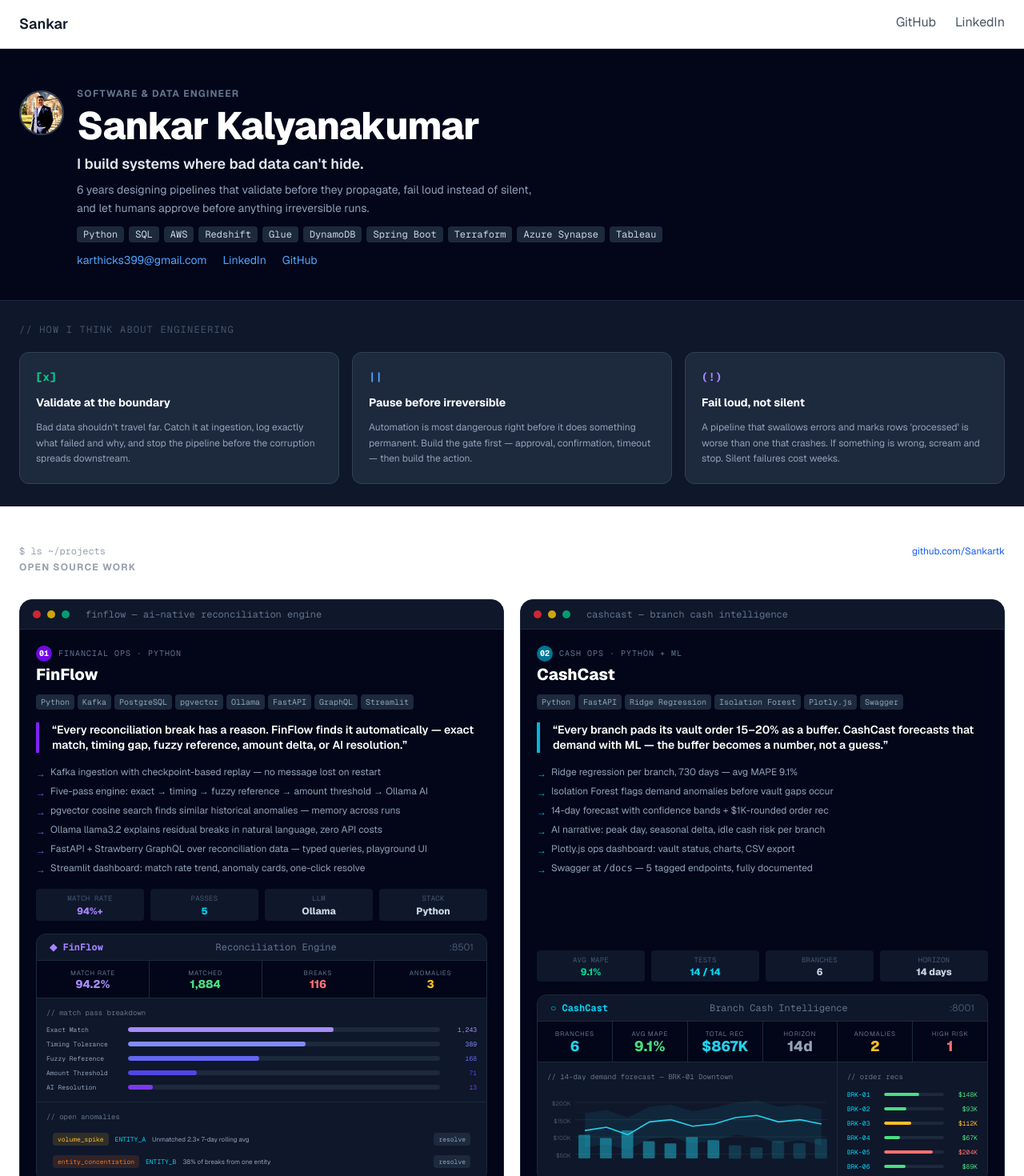
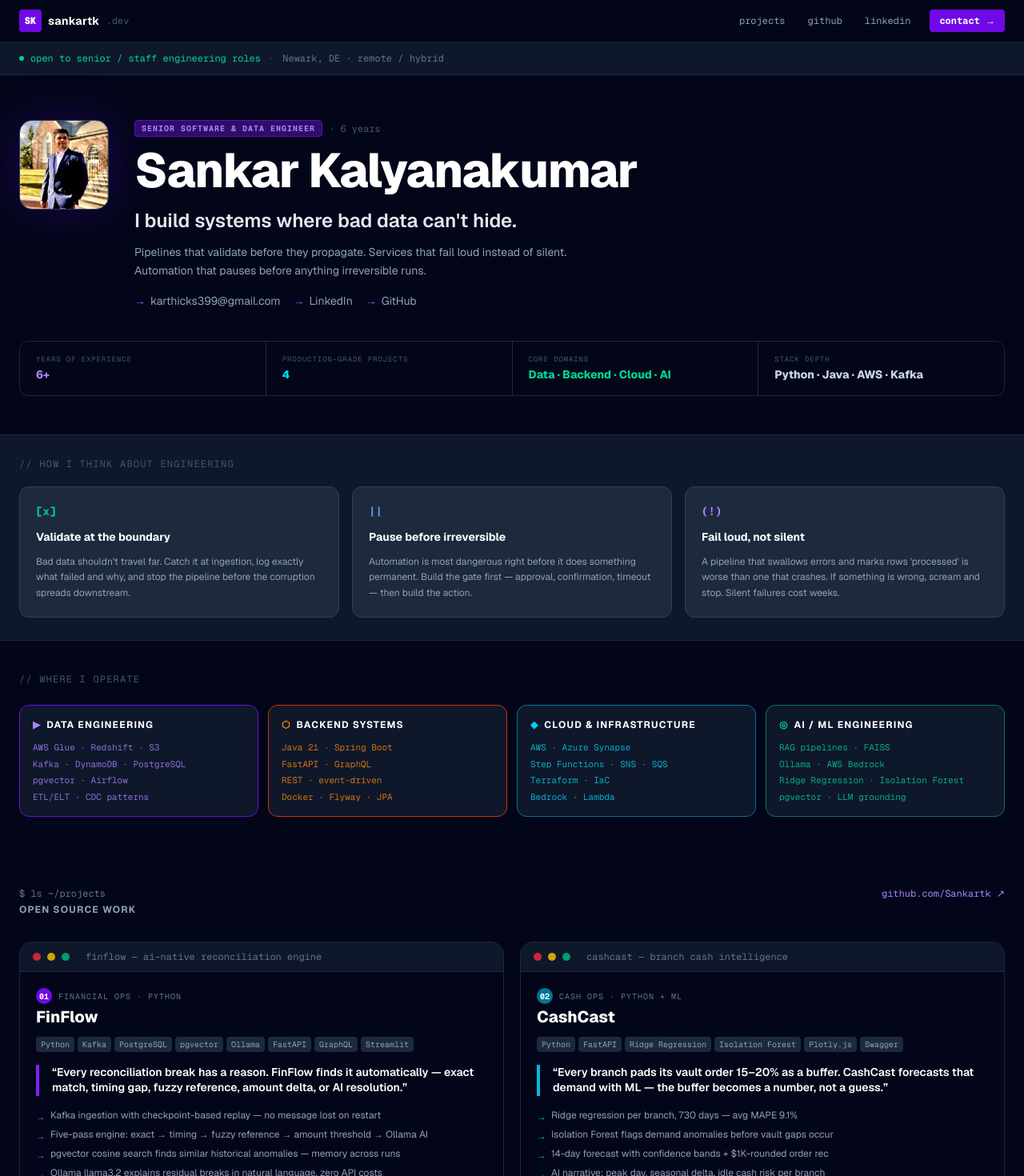
Before and after one commit to Sankartk/sankar-portfolio, a Next.js app: page / in a window 1280 px wide. Shown: the top 1470 px of the page at 80% size. Built offline with nearby package versions, Linux system fonts and the light colour scheme.

Commit message:
redesign: dark navbar, expanded hero, expertise section, contact CTA

```diff
--- a/app/page.tsx
+++ b/app/page.tsx
@@ -2,35 +2,80 @@ import Navbar from "../components/Navbar"
 
 export default function Home() {
   return (
-    <main className="bg-white text-gray-900 min-h-screen font-sans">
+    <main className="bg-slate-950 text-gray-900 min-h-screen font-sans">
       <Navbar />
 
       {/* HERO */}
       <section className="bg-slate-950 text-white">
-        <div className="max-w-screen-2xl mx-auto px-6 pt-12 pb-10">
-          <div className="flex items-start gap-4">
-            <img src="/profile.jpg" className="w-12 h-12 sm:w-14 sm:h-14 rounded-full border-2 border-slate-700 object-cover flex-shrink-0 mt-1" alt="Sankar" />
-            <div className="flex flex-col gap-2 flex-1">
-              <p className="text-slate-500 text-xs font-bold uppercase tracking-widest">Software &amp; Data Engineer</p>
-              <h1 className="text-3xl sm:text-4xl md:text-5xl font-extrabold tracking-tight leading-none">Sankar Kalyanakumar</h1>
-              <p className="text-slate-200 text-lg font-semibold leading-snug max-w-2xl mt-1">
+        {/* availability banner */}
+        <div className="border-b border-slate-800 bg-slate-900">
+          <div className="max-w-screen-2xl mx-auto px-6 py-2 flex items-center gap-2">
+            <span className="w-1.5 h-1.5 rounded-full bg-emerald-400 animate-pulse flex-shrink-0"/>
+            <span className="text-xs font-mono text-emerald-400">open to senior / staff engineering roles</span>
+            <span className="text-slate-700 mx-1">·</span>
+            <span className="text-xs text-slate-500 font-mono">Newark, DE · remote / hybrid</span>
+          </div>
+        </div>
+
+        <div className="max-w-screen-2xl mx-auto px-6 pt-14 pb-12">
+          <div className="flex flex-col sm:flex-row items-start gap-8">
+
+            {/* photo */}
+            <div className="flex-shrink-0">
+              <div className="relative">
+                <div className="absolute inset-0 rounded-2xl bg-violet-700 opacity-20 blur-xl scale-110"/>
+                <img
+                  src="/profile.jpg"
+                  className="relative w-24 h-24 sm:w-28 sm:h-28 rounded-2xl border border-slate-700 object-cover"
+                  alt="Sankar"
+                />
+              </div>
+            </div>
+
+            {/* text */}
+            <div className="flex flex-col gap-3 flex-1">
+              <div className="flex items-center gap-2 flex-wrap">
+                <span className="text-[10px] font-mono font-bold text-violet-400 bg-violet-950 border border-violet-800 px-2 py-0.5 rounded uppercase tracking-widest">Senior Software &amp; Data Engineer</span>
+                <span className="text-slate-600 text-xs font-mono">· 6 years</span>
+              </div>
+              <h1 className="text-4xl sm:text-5xl md:text-6xl font-extrabold tracking-tight leading-none">
+                Sankar<br className="sm:hidden"/> Kalyanakumar
+              </h1>
+              <p className="text-slate-200 text-xl sm:text-2xl font-semibold leading-snug max-w-2xl mt-1">
                 I build systems where bad data can&apos;t hide.
               </p>
               <p className="text-slate-400 text-sm leading-relaxed max-w-xl">
-                6 years designing pipelines that validate before they propagate, fail loud instead of silent,
-                and let humans approve before anything irreversible runs.
+                Pipelines that validate before they propagate. Services that fail loud instead of silent.
+                Automation that pauses before anything irreversible runs.
               </p>
-              <div className="flex flex-wrap gap-1.5 mt-1">
-                {["Python","SQL","AWS","Redshift","Glue","DynamoDB","Spring Boot","Terraform","Azure Synapse","Tableau"].map(t => (
-                  <span key={t} className="bg-slate-800 text-slate-300 px-2 py-0.5 rounded text-xs font-mono">{t}</span>
-                ))}
-              </div>
-              <div className="flex gap-5 mt-1 text-sm">
-                <a href="mailto:karthicks399@gmail.com" className="text-blue-400 hover:text-blue-300 transition-colors">karthicks399@gmail.com</a>
-                <a href="https://linkedin.com/in/sankartk11" className="text-blue-400 hover:text-blue-300 transition-colors" target="_blank" rel="noopener noreferrer">LinkedIn</a>
-                <a href="https://github.com/Sankartk" className="text-blue-400 hover:text-blue-300 transition-colors" target="_blank" rel="noopener noreferrer">GitHub</a>
+
+              <div className="flex gap-4 mt-1 text-sm flex-wrap">
+                <a href="mailto:karthicks399@gmail.com" className="flex items-center gap-1.5 text-slate-400 hover:text-white transition-colors group">
+                  <span className="font-mono text-violet-500 group-hover:text-violet-400">→</span> karthicks399@gmail.com
+                </a>
+                <a href="https://linkedin.com/in/sankartk11" className="flex items-center gap-1.5 text-slate-400 hover:text-white transition-colors group" target="_blank" rel="noopener noreferrer">
+                  <span className="font-mono text-violet-500 group-hover:text-violet-400">→</span> LinkedIn
+                </a>
+                <a href="https://github.com/Sankartk" className="flex items-center gap-1.5 text-slate-400 hover:text-white transition-colors group" target="_blank" rel="noopener noreferrer">
+                  <span className="font-mono text-violet-500 group-hover:text-violet-400">→</span> GitHub
+                </a>
               </div>
             </div>
+          </div>
+
+          {/* stat strip */}
+          <div className="grid grid-cols-2 sm:grid-cols-4 gap-px bg-slate-800 rounded-xl overflow-hidden mt-10 border border-slate-800">
+            {[
+              { label: "Years of experience", value: "6+", color: "text-violet-400" },
+              { label: "Production-grade projects", value: "4", color: "text-cyan-400" },
+              { label: "Core domains", value: "Data · Backend · Cloud · AI", color: "text-emerald-400" },
+              { label: "Stack depth", value: "Python · Java · AWS · Kafka", color: "text-slate-300" },
+            ].map(({ label, value, color }) => (
+              <div key={label} className="bg-slate-950 px-5 py-4">
+                <p className="text-[9px] font-mono text-slate-600 uppercase tracking-widest mb-1">{label}</p>
+                <p className={`text-sm font-extrabold leading-tight ${color}`}>{value}</p>
+              </div>
+            ))}
           </div>
         </div>
       </section>
@@ -70,14 +115,64 @@ export default function Home() {
         </div>
       </section>
 
+      {/* EXPERTISE BY DOMAIN */}
+      <section className="bg-slate-950 border-t border-slate-800">
+        <div className="max-w-screen-2xl mx-auto px-6 py-10">
+          <p className="text-slate-600 text-xs font-mono mb-6 uppercase tracking-widest">// where I operate</p>
+          <div className="grid grid-cols-1 sm:grid-cols-2 lg:grid-cols-4 gap-3">
+            {[
+              {
+                domain: "Data Engineering",
+                icon: "▶",
+                accent: "border-violet-700 text-violet-400",
+                skills: ["AWS Glue · Redshift · S3","Kafka · DynamoDB · PostgreSQL","pgvector · Airflow","ETL/ELT · CDC patterns"],
+              },
+              {
+                domain: "Backend Systems",
+                icon: "⬡",
+                accent: "border-orange-700 text-orange-400",
+                skills: ["Java 21 · Spring Boot","FastAPI · GraphQL","REST · event-driven","Docker · Flyway · JPA"],
+              },
+              {
+                domain: "Cloud & Infrastructure",
+                icon: "◆",
+                accent: "border-cyan-700 text-cyan-400",
+                skills: ["AWS · Azure Synapse","Step Functions · SNS · SQS","Terraform · IaC","Bedrock · Lambda"],
+              },
+              {
+                domain: "AI / ML Engineering",
+                icon: "◎",
+                accent: "border-emerald-700 text-emerald-400",
+                skills: ["RAG pipelines · FAISS","Ollama · AWS Bedrock","Ridge Regression · Isolation Forest","pgvector · LLM grounding"],
+              },
+            ].map(({ domain, icon, accent, skills }) => {
+              const [border, text] = accent.split(" ");
+              return (
+                <div key={domain} className={`rounded-xl border ${border} bg-slate-900 p-4 flex flex-col gap-3`}>
+                  <div className="flex items-center gap-2">
+                    <span className={`text-xs font-mono font-bold ${text}`}>{icon}</span>
+                    <h3 className="text-xs font-bold text-white uppercase tracking-widest">{domain}</h3>
+                  </div>
+                  <ul className="flex flex-col gap-1">
+                    {skills.map(s => (
+                      <li key={s} className={`text-[11px] font-mono ${text} opacity-80`}>{s}</li>
+                    ))}
+                  </ul>
+                </div>
+              );
+            })}
+          </div>
+        </div>
+      </section>
+
       {/* PROJECTS */}
-      <section className="max-w-screen-2xl mx-auto px-6 pt-12 pb-10">
+      <section id="projects" className="max-w-screen-2xl mx-auto px-6 pt-12 pb-10">
         <div className="flex items-baseline justify-between mb-8 gap-4">
           <div>
-            <p className="text-xs font-mono text-gray-400 mb-1">$ ls ~/projects</p>
-            <h2 className="text-xs font-bold uppercase tracking-widest text-gray-400">Open source work</h2>
+            <p className="text-xs font-mono text-slate-500 mb-1">$ ls ~/projects</p>
+            <h2 className="text-xs font-bold uppercase tracking-widest text-slate-400">Open source work</h2>
           </div>
-          <a href="https://github.com/Sankartk" className="text-xs text-blue-600 hover:underline flex-shrink-0" target="_blank" rel="noopener noreferrer">github.com/Sankartk</a>
+          <a href="https://github.com/Sankartk" className="text-xs text-violet-400 hover:text-violet-300 transition-colors flex-shrink-0 font-mono" target="_blank" rel="noopener noreferrer">github.com/Sankartk ↗</a>
         </div>
 
         {/* PROJECTS GRID */}
@@ -569,11 +664,41 @@ export default function Home() {
           </div>{/* end 2x2 grid */}
       </section>
 
-      <footer className="max-w-screen-2xl mx-auto px-6 py-8 flex flex-col sm:flex-row items-start sm:items-center justify-between gap-3 text-sm text-gray-400 border-t border-gray-100">
-        <span>Newark, DE &middot; karthicks399@gmail.com</span>
-        <div className="flex gap-6">
-          <a href="https://linkedin.com/in/sankartk11" className="text-blue-600 hover:underline" target="_blank" rel="noopener noreferrer">LinkedIn</a>
-          <a href="https://github.com/Sankartk" className="text-blue-600 hover:underline" target="_blank" rel="noopener noreferrer">GitHub</a>
+      {/* CONTACT CTA */}
+      <section className="bg-slate-950 border-t border-slate-800">
+        <div className="max-w-screen-2xl mx-auto px-6 py-16 flex flex-col sm:flex-row items-start sm:items-center justify-between gap-8">
+          <div className="flex flex-col gap-3">
+            <div className="flex items-center gap-2">
+              <span className="w-1.5 h-1.5 rounded-full bg-emerald-400 animate-pulse flex-shrink-0"/>
+              <span className="text-xs font-mono text-emerald-400 uppercase tracking-widest">available for new roles</span>
+            </div>
+            <h2 className="text-2xl sm:text-3xl font-extrabold text-white leading-tight max-w-lg">
+              Looking for a senior engineer who ships production-grade systems?
+            </h2>
+            <p className="text-slate-400 text-sm max-w-md leading-relaxed">
+              I work best on data-heavy problems — pipelines, ML systems, cloud infrastructure, backend APIs.
+              Reach out and let&apos;s see if there&apos;s a fit.
+            </p>
+          </div>
+          <div className="flex flex-col gap-3 flex-shrink-0">
+            <a
+              href="mailto:karthicks399@gmail.com"
+              className="bg-violet-700 hover:bg-violet-600 text-white font-bold text-sm px-6 py-3 rounded-lg transition-colors whitespace-nowrap"
+            >
+              karthicks399@gmail.com →
+            </a>
+            <div className="flex gap-4 justify-center">
+              <a href="https://linkedin.com/in/sankartk11" target="_blank" rel="noopener noreferrer" className="text-xs font-mono text-slate-400 hover:text-white transition-colors">LinkedIn ↗</a>
+              <a href="https://github.com/Sankartk" target="_blank" rel="noopener noreferrer" className="text-xs font-mono text-slate-400 hover:text-white transition-colors">GitHub ↗</a>
+            </div>
+          </div>
+        </div>
+      </section>
+
+      <footer className="bg-slate-950 border-t border-slate-800">
+        <div className="max-w-screen-2xl mx-auto px-6 py-5 flex flex-col sm:flex-row items-start sm:items-center justify-between gap-2 text-xs text-slate-600 font-mono">
+          <span>sankartk.dev · Newark, DE</span>
+          <span>built with Next.js · TypeScript · Tailwind</span>
         </div>
       </footer>
     </main>
--- a/components/Navbar.tsx
+++ b/components/Navbar.tsx
@@ -1,23 +1,22 @@
 export default function Navbar() {
   return (
-    <nav className="w-full border-b border-gray-200">
+    <nav className="w-full bg-slate-950 border-b border-slate-800 sticky top-0 z-50">
+      <div className="max-w-screen-2xl mx-auto flex items-center justify-between py-3 px-6">
 
-      <div className="max-w-screen-xl mx-auto flex justify-between py-4 px-6">
+        <a href="/" className="flex items-center gap-2 group">
+          <span className="w-7 h-7 rounded bg-violet-700 flex items-center justify-center text-white text-xs font-black font-mono group-hover:bg-violet-600 transition-colors">SK</span>
+          <span className="text-white font-bold text-sm tracking-wide hidden sm:block">sankartk</span>
+          <span className="text-slate-600 text-xs font-mono hidden sm:block">.dev</span>
+        </a>
 
-        <div className="font-semibold text-lg">
-          Sankar
-        </div>
-
-        <div className="space-x-6 text-gray-600">
-
-          <a href="https://github.com/Sankartk">GitHub</a>
-
-          <a href="https://linkedin.com/in/sankartk11">LinkedIn</a>
-
+        <div className="flex items-center gap-1">
+          <a href="/#projects" className="text-slate-400 hover:text-white text-xs font-mono px-3 py-1.5 rounded hover:bg-slate-800 transition-all">projects</a>
+          <a href="https://github.com/Sankartk" target="_blank" rel="noopener noreferrer" className="text-slate-400 hover:text-white text-xs font-mono px-3 py-1.5 rounded hover:bg-slate-800 transition-all">github</a>
+          <a href="https://linkedin.com/in/sankartk11" target="_blank" rel="noopener noreferrer" className="text-slate-400 hover:text-white text-xs font-mono px-3 py-1.5 rounded hover:bg-slate-800 transition-all hidden sm:block">linkedin</a>
+          <a href="mailto:karthicks399@gmail.com" className="ml-2 bg-violet-700 hover:bg-violet-600 text-white text-xs font-bold font-mono px-3 py-1.5 rounded transition-colors">contact →</a>
         </div>
 
       </div>
-
     </nav>
   )
 }
```
